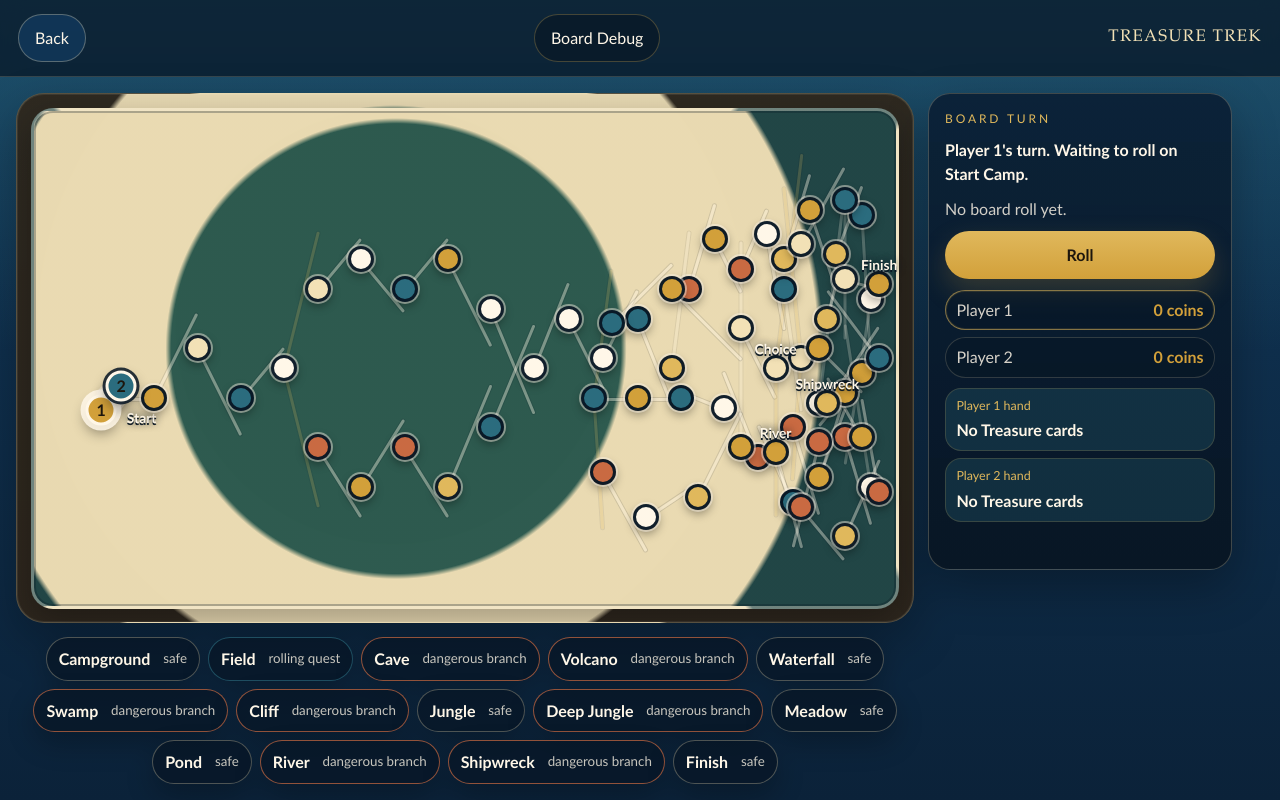
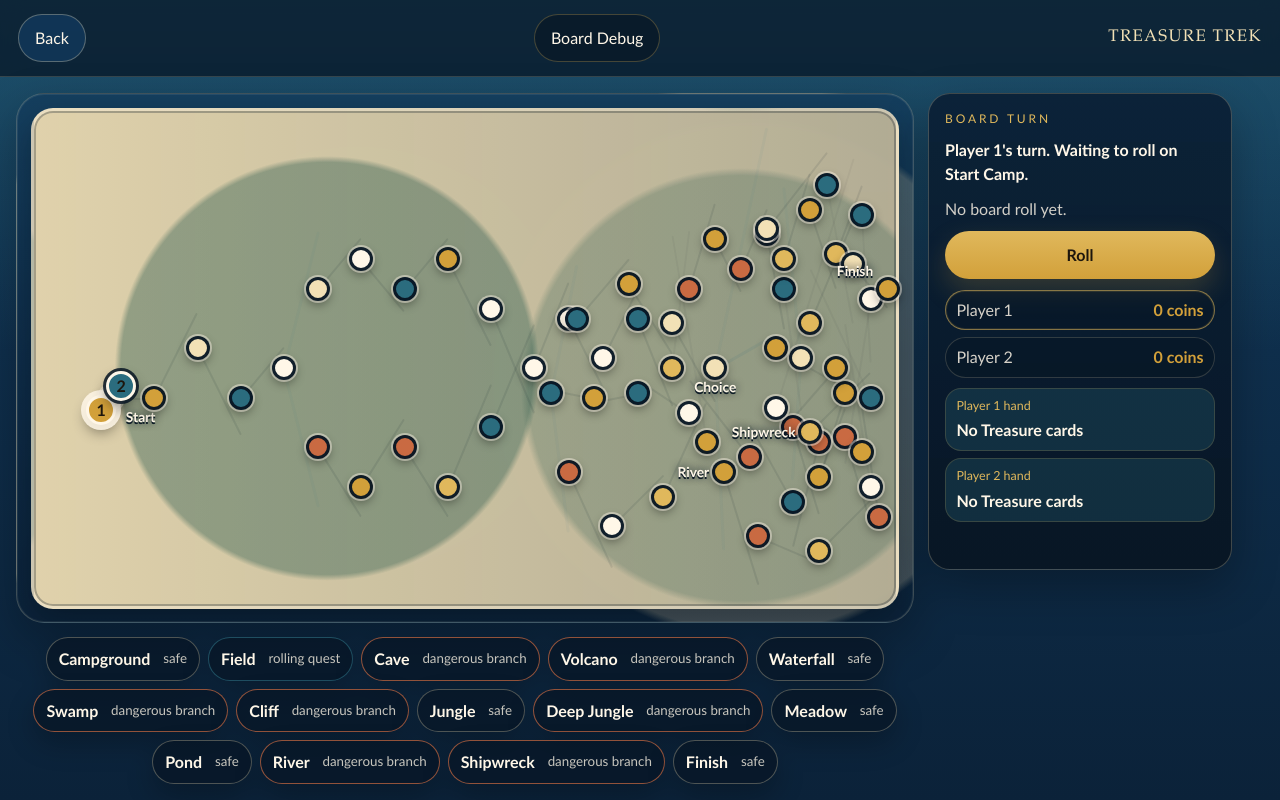
Before and after one commit to GabbyOley/treasure-trek, a website built with Vite: page index.html in a window 1280 px wide. Both pictures are taken after a click on the button "Play vs Computer". Built offline with nearby package versions, Linux system fonts and the light colour scheme.

Commit message:
fix: untangle final HTML board route

```diff
--- a/src/style.css
+++ b/src/style.css
@@ -321,7 +321,8 @@ h1 {
   border: 1px solid rgba(242, 225, 182, 0.22);
   border-radius: 28px;
   background:
-    radial-gradient(circle at 42% 44%, rgba(47, 93, 80, 0.86) 0 36%, rgba(242, 225, 182, 0.94) 37% 59%, rgba(49, 39, 26, 0.9) 60%),
+    radial-gradient(circle at 38% 50%, rgba(47, 93, 80, 0.42) 0 34%, transparent 35%),
+    radial-gradient(circle at 82% 54%, rgba(242, 225, 182, 0.24) 0 32%, transparent 33%),
     linear-gradient(180deg, rgba(18, 57, 91, 0.64), rgba(11, 34, 57, 0.82));
   box-shadow:
     inset 0 0 0 1px rgba(255, 247, 232, 0.08),
@@ -350,7 +351,9 @@ h1 {
   border: 3px solid rgba(255, 247, 232, 0.35);
   border-radius: 22px;
   background:
-    radial-gradient(circle at 42% 48%, rgba(47, 93, 80, 0.94) 0 40%, rgba(242, 225, 182, 0.96) 41% 75%, rgba(47, 93, 80, 0.62) 76%),
+    radial-gradient(circle at 34% 52%, rgba(47, 93, 80, 0.42) 0 33%, transparent 34%),
+    radial-gradient(circle at 82% 56%, rgba(47, 93, 80, 0.28) 0 28%, transparent 29%),
+    linear-gradient(90deg, rgba(242, 225, 182, 0.92), rgba(242, 225, 182, 0.72)),
     rgba(11, 34, 57, 0.9);
   box-shadow:
     inset 0 0 0 2px rgba(8, 22, 36, 0.28),
@@ -373,28 +376,30 @@ h1 {
 
 .html-board-connection {
   position: absolute;
-  height: 3px;
+  height: 2px;
   border-radius: 999px;
-  background: rgba(255, 247, 232, 0.38);
-  box-shadow: 0 0 0 1px rgba(8, 22, 36, 0.12);
+  background: rgba(8, 22, 36, 0.24);
+  box-shadow: none;
+  opacity: 0.38;
   transform-origin: left center;
   z-index: 1;
 }
 
 .html-board-connection.is-branch {
   height: 3px;
-  background: rgba(224, 184, 92, 0.34);
+  background: rgba(43, 108, 126, 0.3);
+  opacity: 0.32;
 }
 
 .html-board-connection.is-long {
-  opacity: 0.58;
+  opacity: 0.16;
 }
 
 .html-board-space {
   position: absolute;
   z-index: 2;
-  width: 26px;
-  height: 26px;
+  width: 24px;
+  height: 24px;
   display: grid;
   place-items: center;
   border: 3px solid rgba(8, 22, 36, 0.96);
@@ -456,6 +461,34 @@ h1 {
   white-space: nowrap;
 }
 
+.html-board-space[data-space-id="final-choice"] .html-board-space-label {
+  bottom: auto;
+  top: calc(100% + 0.2rem);
+}
+
+.html-board-space[data-space-id="river-1"] .html-board-space-label {
+  left: auto;
+  right: calc(100% + 0.35rem);
+  bottom: auto;
+  top: 50%;
+  transform: translateY(-50%);
+}
+
+.html-board-space[data-space-id="shipwreck-1"] .html-board-space-label {
+  left: auto;
+  right: calc(100% + 0.35rem);
+  bottom: auto;
+  top: 50%;
+  transform: translateY(-50%);
+}
+
+.html-board-space[data-space-id="finish"] .html-board-space-label {
+  left: auto;
+  right: calc(100% + 0.35rem);
+  bottom: calc(100% + 0.15rem);
+  transform: none;
+}
+
 .html-board-space[data-space-id="start"] .html-board-space-label {
   left: calc(100% + 0.35rem);
   bottom: auto;
@@ -466,8 +499,8 @@ h1 {
 .html-board-player {
   position: absolute;
   z-index: 4;
-  width: 31px;
-  height: 31px;
+  width: 30px;
+  height: 30px;
   display: grid;
   place-items: center;
   border: 3px solid var(--color-mist);
@@ -950,18 +983,18 @@ h1 {
   }
 
   .html-board-connection {
-    height: 4px;
+    height: 2px;
   }
 
   .html-board-space {
-    width: 24px;
-    height: 24px;
+    width: 22px;
+    height: 22px;
     border-width: 3px;
   }
 
   .html-board-player {
-    width: 32px;
-    height: 32px;
+    width: 30px;
+    height: 30px;
     border-width: 3px;
   }
 
--- a/src/utils/constants.ts
+++ b/src/utils/constants.ts
@@ -187,34 +187,34 @@ export const HTML_BOARD_LAYOUT = {
   swampRejoin: { x: 94, y: 57 },
   cliff1: { x: 91, y: 67 },
   cliffEvent: { x: 88, y: 79 },
-  cliffTrap: { x: 84, y: 70 },
-  cliffShop: { x: 80, y: 60 },
-  jungleEntry: { x: 75, y: 58 },
-  jungleCoin: { x: 70, y: 58 },
-  jungleFork: { x: 65, y: 58 },
-  deepJungle1: { x: 66, y: 73 },
-  deepJungle2: { x: 71, y: 82 },
-  deepJungle3: { x: 77, y: 78 },
-  deepJungle4: { x: 82, y: 68 },
-  jungleEvent: { x: 67, y: 43 },
-  jungleCoin2: { x: 74, y: 36 },
-  jungleRejoin: { x: 82, y: 44 },
-  finalChoice: { x: 86, y: 52 },
-  meadow1: { x: 89, y: 27 },
-  meadow2: { x: 94, y: 18 },
-  pond1: { x: 91, y: 48 },
-  pond2: { x: 96, y: 53 },
-  pond3: { x: 91, y: 59 },
-  river1: { x: 86, y: 69 },
-  river2: { x: 89, y: 80 },
-  river3: { x: 94, y: 86 },
-  river4: { x: 98, y: 77 },
-  river5: { x: 96, y: 66 },
-  shipwreck1: { x: 92, y: 59 },
-  shipwreck2: { x: 98, y: 50 },
-  shipwreck3: { x: 92, y: 42 },
-  finishGate: { x: 94, y: 34 },
-  finish: { x: 98, y: 35 },
+  cliffTrap: { x: 83, y: 70 },
+  cliffShop: { x: 76, y: 61 },
+  jungleEntry: { x: 70, y: 57 },
+  jungleCoin: { x: 65, y: 58 },
+  jungleFork: { x: 60, y: 57 },
+  deepJungle1: { x: 62, y: 73 },
+  deepJungle2: { x: 67, y: 84 },
+  deepJungle3: { x: 73, y: 78 },
+  deepJungle4: { x: 78, y: 67 },
+  jungleEvent: { x: 63, y: 42 },
+  jungleCoin2: { x: 69, y: 35 },
+  jungleRejoin: { x: 74, y: 43 },
+  finalChoice: { x: 79, y: 52 },
+  meadow1: { x: 85, y: 24 },
+  meadow2: { x: 92, y: 15 },
+  pond1: { x: 86, y: 48 },
+  pond2: { x: 93, y: 52 },
+  pond3: { x: 86, y: 60 },
+  river1: { x: 80, y: 73 },
+  river2: { x: 84, y: 86 },
+  river3: { x: 91, y: 89 },
+  river4: { x: 98, y: 82 },
+  river5: { x: 96, y: 69 },
+  shipwreck1: { x: 90, y: 65 },
+  shipwreck2: { x: 97, y: 58 },
+  shipwreck3: { x: 90, y: 43 },
+  finishGate: { x: 95, y: 31 },
+  finish: { x: 99, y: 36 },
 } as const;
 
 export const BOARD_PLACEHOLDER = {
```
